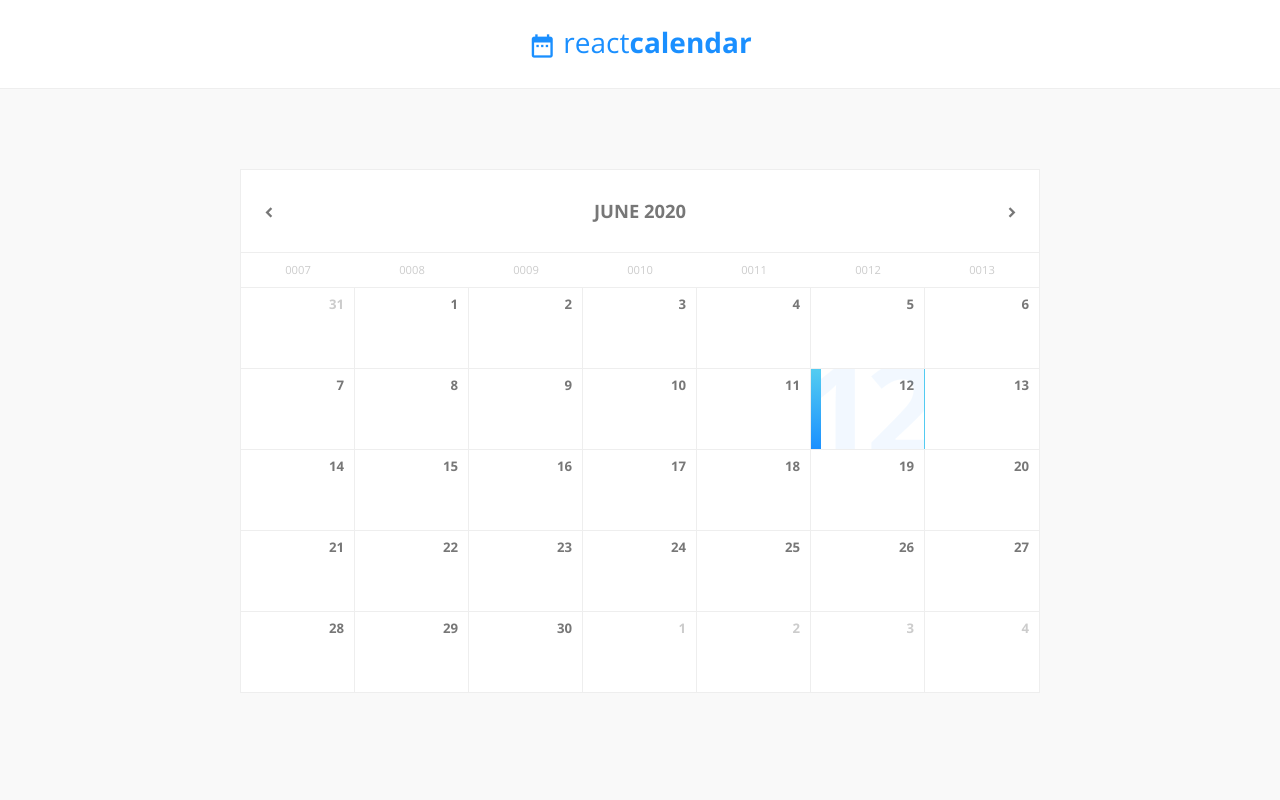
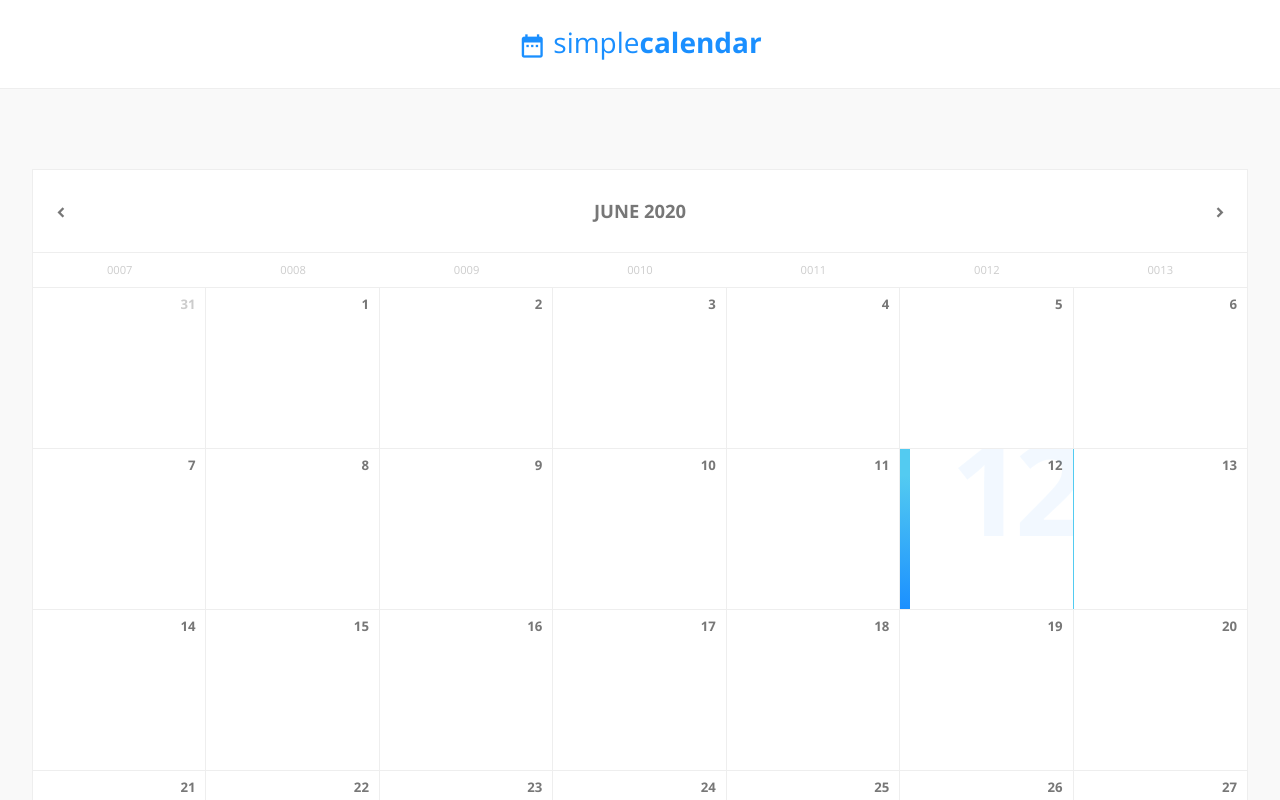
Before and after one commit to march93/SimpleCalendar, a React (Create React App) app in the folder client-app/: page / in a window 1280 px wide. Shown: the top 800 px of the page. Built offline with nearby package versions, Linux system fonts and the light colour scheme.

Commit message:
Updated calendar css sizing

```diff
--- a/client-app/src/App.css
+++ b/client-app/src/App.css
@@ -73,7 +73,8 @@ main {
   display: block;
   margin: 0 auto;
   margin-top: 5em;
-  max-width: 50em;
+  max-width: 80em;
+  padding: 0 2em;
 }
 
 
@@ -120,6 +121,7 @@ main {
   display: block;
   position: relative;
   width: 100%;
+  min-width: 900px;
   background: var(--neutral-color);
   border: 1px solid var(--border-color);
 }
@@ -162,7 +164,7 @@ main {
 
 .calendar .body .cell {
   position: relative;
-  height: 5em;
+  height: 10em;
   border-right: 1px solid var(--border-color);
   overflow: hidden;
   cursor: pointer;
--- a/client-app/src/App.jsx
+++ b/client-app/src/App.jsx
@@ -12,7 +12,7 @@ const App = () => {
         <div id="logo">
           <span className="icon">date_range</span>
           <span>
-            react<b>calendar</b>
+            simple<b>calendar</b>
           </span>
         </div>
       </header>
--- a/client-app/src/components/Cells.jsx
+++ b/client-app/src/components/Cells.jsx
@@ -3,7 +3,6 @@ import format from "date-fns/format";
 import addDays from "date-fns/addDays";
 import isSameDay from "date-fns/isSameDay";
 import isSameMonth from "date-fns/isSameMonth";
-import parse from "date-fns/parse";
 
 const Cells = ({
     monthStart,
```
